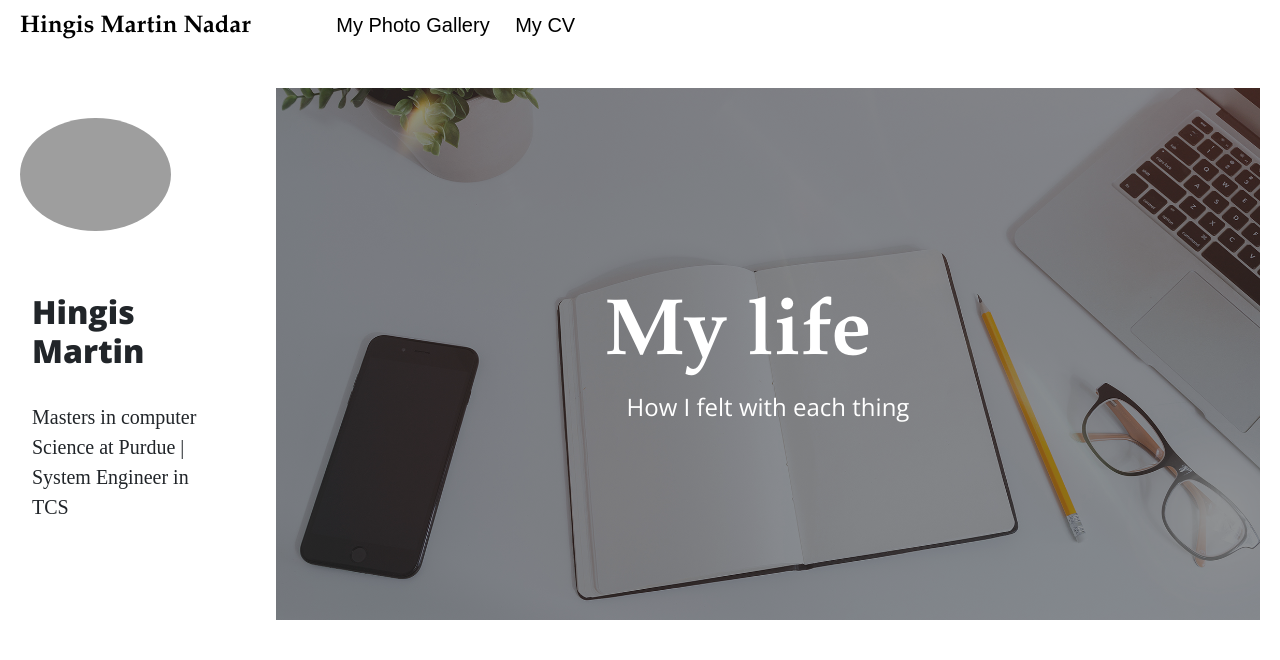
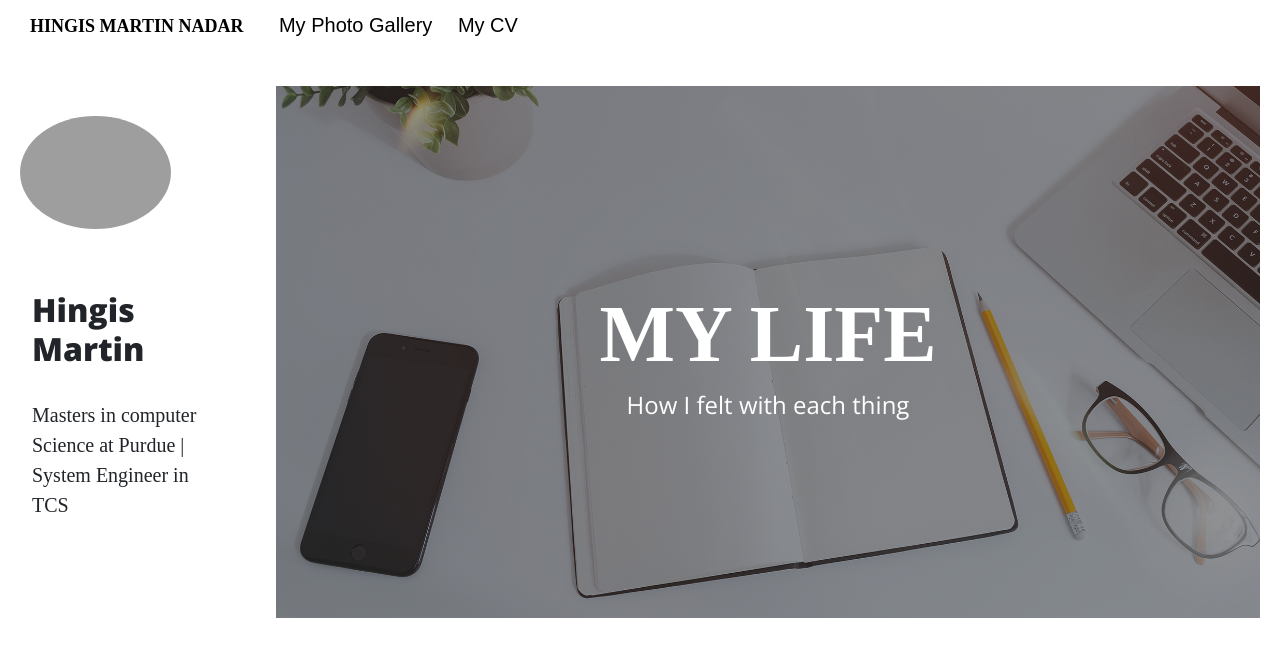
Before and after one commit to HingisMartin/HingisMartin.github.io, a Flask app: page /blog in a window 1280 px wide. Shown: the top 660 px of the page. Run offline with Flask 3, Linux system fonts and the light colour scheme; some libraries are stand-ins or nearby versions; grey boxes are pictures that could not be loaded.

Commit message:
logo css

```diff
--- a/static/navBar.css
+++ b/static/navBar.css
@@ -23,11 +23,18 @@
   header ul {
     padding-left: 0px;
   }
+  .logo{
+    vertical-align: middle;
+  }
   header h1{
-    font-size: 1.2em;
     display: inline;
     padding-right: 60px;
-    font-family:Palatino, URW Palladio L, serif;
+    font-family: Raleway,serif;
+    font-weight: 700;
+    padding: 0;
+    margin: 10px;
+    text-transform: uppercase;
+    font-size: .9em;
   }
 
   /*nav bar css*/
```
